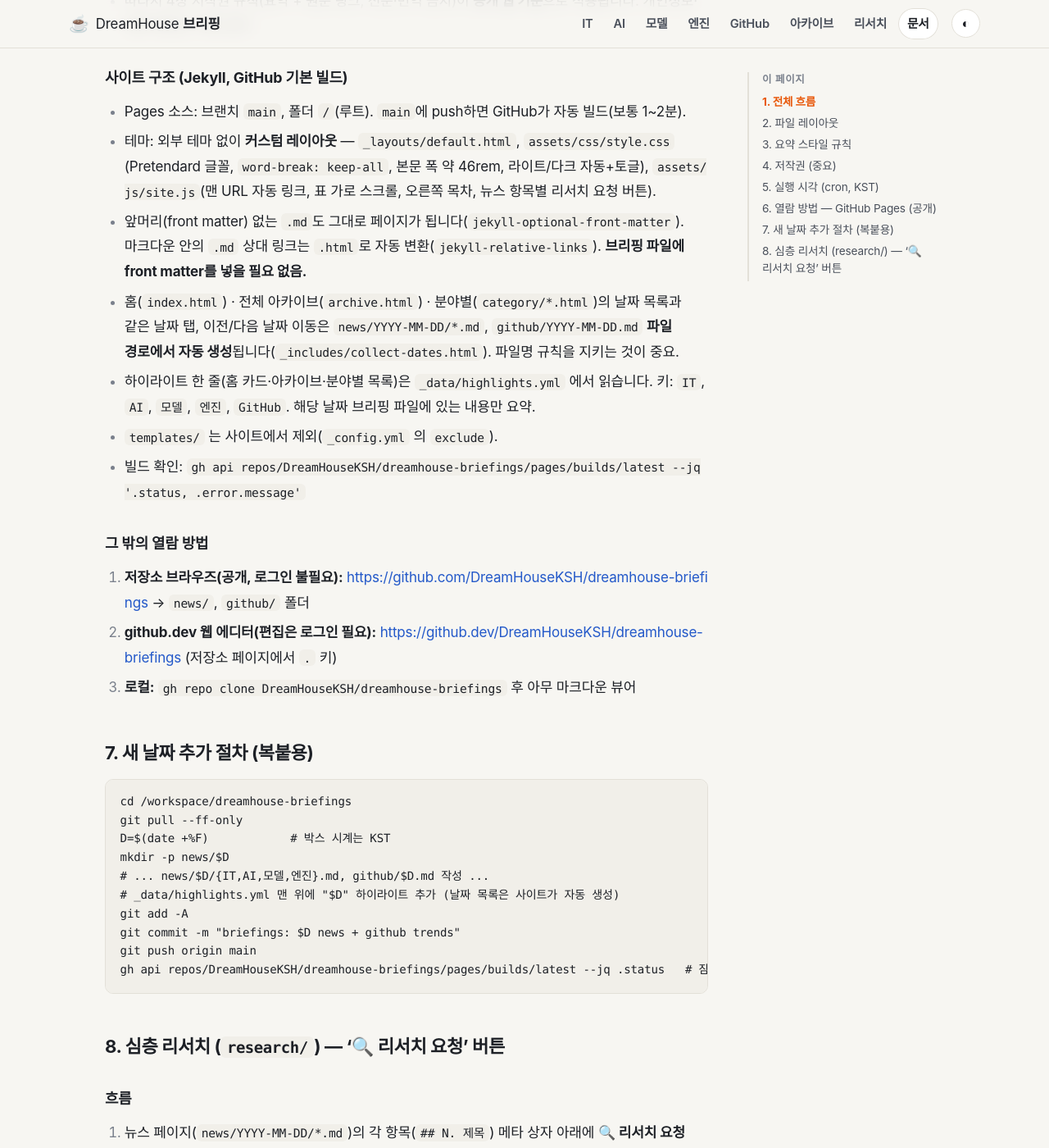
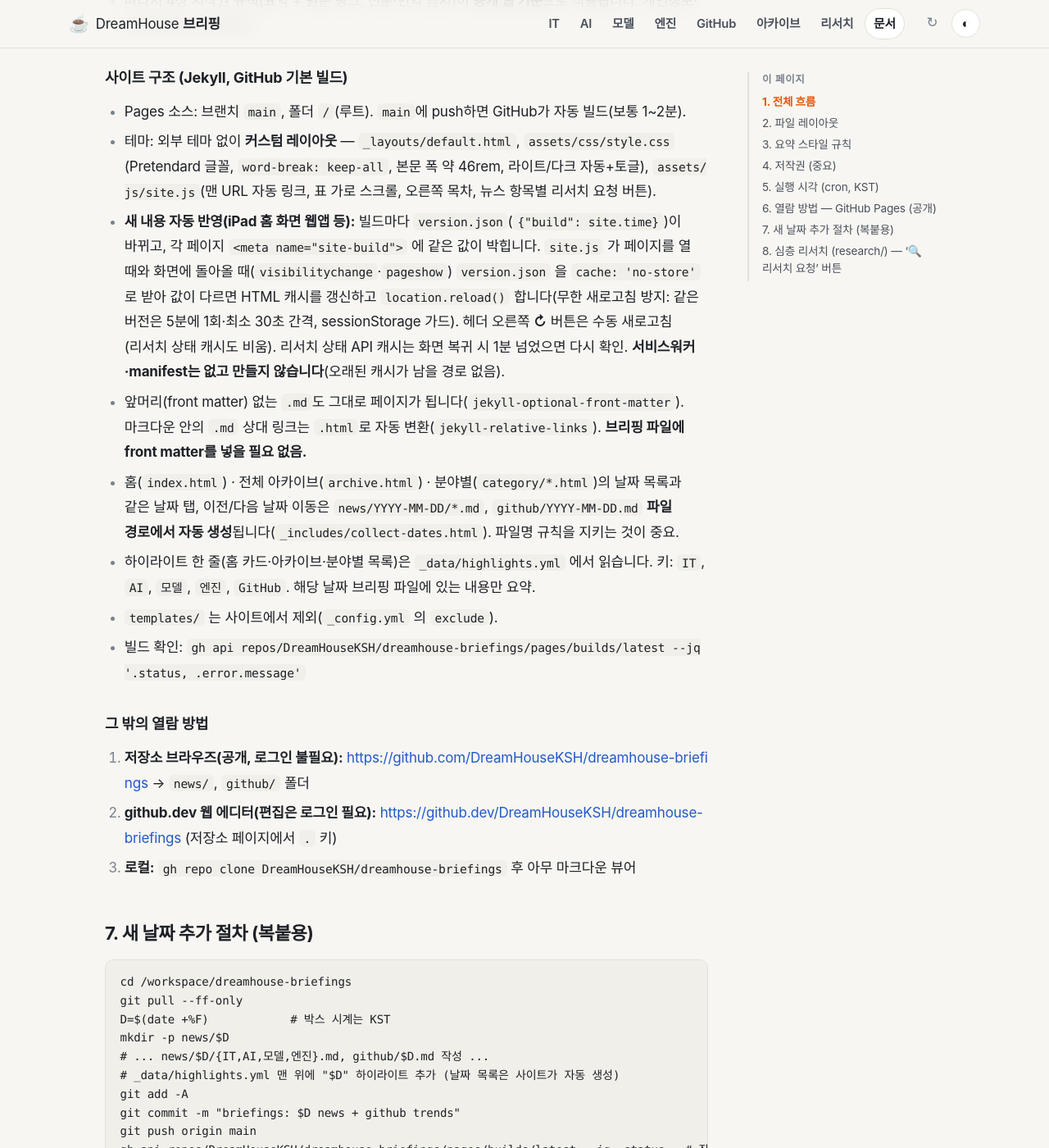
Before and after one commit to DreamHouseKSH/dreamhouse-briefings, a Jekyll site: the page built from docs/WORKFLOW.md, in a window 1280 px wide and 1400 px high, scrolled down 4983 px. Shown: the whole window at 82% size. Built offline with Jekyll 4.4.1, drawn with Linux system fonts in a browser that asks for light colours; some web fonts are replaced; our own code applies the rules of GitHub Pages for plain Markdown files.

Commit message:
feat: 새 빌드 자동 반영(version.json + 화면 복귀 시 확인), 헤더 ↻ 새로고침, 리서치 상태 복귀 시 재확인 + 문서

```diff
--- a/_layouts/default.html
+++ b/_layouts/default.html
@@ -7,6 +7,8 @@
   <title>{% if page_title != site.title %}{{ page_title | strip_html }} · {% endif %}{{ site.title }}</title>
   <meta name="description" content="{{ page.description | default: site.description }}">
   <meta name="color-scheme" content="light dark">
+  <meta name="site-build" content="{{ site.time | date: '%s' }}">
+  <meta name="site-version-url" content="{{ '/version.json' | relative_url }}">
   <script>
     (function () {
       try { var t = localStorage.getItem("theme"); if (t) document.documentElement.setAttribute("data-theme", t); } catch (e) {}
@@ -43,7 +45,10 @@
         <a class="nav-research{% if is_research %} active{% endif %}" href="{{ '/research/' | relative_url }}">리서치</a>
         <a class="nav-docs{% if is_doc %} active{% endif %}" href="{{ '/docs/' | relative_url }}">문서</a>
       </nav>
-      <button class="theme-toggle" type="button" aria-label="다크/라이트 모드 전환" title="다크/라이트 모드 전환">◐</button>
+      <div class="header-actions">
+        <button class="refresh-btn" type="button" aria-label="새로고침 (최신 내용 불러오기)" title="새로고침 (최신 내용 불러오기)">↻</button>
+        <button class="theme-toggle" type="button" aria-label="다크/라이트 모드 전환" title="다크/라이트 모드 전환">◐</button>
+      </div>
     </div>
   </header>
 
--- a/assets/css/style.css
+++ b/assets/css/style.css
@@ -115,6 +115,14 @@
   width: 2.2rem; height: 2.2rem; border-radius: 50%; cursor: pointer; font-size: 1rem; flex: none;
 }
 .theme-toggle:hover { background: var(--surface-2); }
+.header-actions { display: flex; align-items: center; gap: .35rem; flex: none; }
+.refresh-btn {
+  border: 1px solid transparent; background: transparent; color: var(--muted);
+  width: 2.2rem; height: 2.2rem; border-radius: 50%; cursor: pointer; font-size: 1.05rem; line-height: 1; flex: none;
+}
+.refresh-btn:hover, .refresh-btn:focus-visible { color: var(--text); background: var(--surface-2); border-color: var(--border); }
+.refresh-btn.is-spinning { animation: dh-spin .8s linear infinite; }
+@keyframes dh-spin { to { transform: rotate(360deg); } }
 
 /* ---------- briefing bar (같은 날짜 탭) ---------- */
 .brief-bar { border-bottom: 1px solid var(--border); background: var(--surface); }
@@ -362,10 +370,10 @@
   body { font-size: 16px; line-height: 1.75; }
   .header-inner { flex-wrap: wrap; padding-top: .45rem; padding-bottom: .45rem; gap: .25rem .5rem; }
   .main-nav { order: 3; width: 100%; margin-left: -.6rem; }
-  .theme-toggle { margin-left: auto; }
+  .header-actions { margin-left: auto; }
   .main { padding-top: 1.25rem; }
 }
 @media print {
-  .site-header, .brief-bar, .toc, .pager, .theme-toggle { display: none !important; }
+  .site-header, .brief-bar, .toc, .pager, .theme-toggle, .refresh-btn { display: none !important; }
   body { background: #fff; color: #000; }
 }
--- a/assets/js/site.js
+++ b/assets/js/site.js
@@ -11,6 +11,55 @@
       var next = cur === "dark" ? "light" : "dark";
       root.setAttribute("data-theme", next);
       try { localStorage.setItem("theme", next); } catch (e) {}
+    });
+  }
+
+
+  // 1-1) 새 빌드 자동 반영 (iPad 홈 화면 웹앱 등 standalone에서 오래된 화면이 남는 문제)
+  //   페이지의 <meta name="site-build"> 와 /version.json(no-store)을 비교해 다르면 다시 불러옴.
+  //   무한 새로고침 방지: 같은 목표 버전으로는 5분에 1회만 자동 새로고침 + 최소 30초 간격(sessionStorage 가드).
+  //   서비스워커 없음(만들지 않음) — HTTP 캐시만 갱신하면 됨. 규칙: docs/WORKFLOW.md 6장.
+  var buildMeta = document.querySelector('meta[name="site-build"]');
+  var verMeta = document.querySelector('meta[name="site-version-url"]');
+  var curBuild = buildMeta ? buildMeta.getAttribute("content") : "";
+  var verUrl = verMeta ? verMeta.getAttribute("content") : "";
+  var RK = "dh-reload-guard-v1", lastVerCheck = 0;
+  var hardReload = function () {
+    // HTML을 HTTP 캐시 무시하고 한 번 받아 캐시를 갱신한 뒤 reload (Pages HTML max-age=600 대응)
+    var go = function () { location.reload(); };
+    if (!window.fetch) return go();
+    fetch(location.href, { cache: "reload", credentials: "same-origin" }).then(go, go);
+  };
+  var checkVersion = function (force) {
+    if (!curBuild || !verUrl || !window.fetch) return;
+    var now = Date.now();
+    if (!force && now - lastVerCheck < 15000) return; // 너무 잦은 확인 방지
+    lastVerCheck = now;
+    fetch(verUrl + "?t=" + now, { cache: "no-store" })
+      .then(function (r) { if (!r.ok) throw new Error("HTTP " + r.status); return r.json(); })
+      .then(function (v) {
+        var nb = v && String(v.build || "");
+        if (!nb || nb === curBuild) return;
+        if (Number(nb) && Number(curBuild) && Number(nb) < Number(curBuild)) return; // CDN이 더 옛 버전을 준 경우 무시
+        var g = null;
+        try { g = JSON.parse(sessionStorage.getItem(RK) || "null"); } catch (e) {}
+        if (g && ((g.to === nb && Date.now() - g.t < 300000) || Date.now() - g.t < 30000)) return; // 같은 버전은 5분에 1회, 어떤 경우든 30초 간격 → 루프 방지
+        try { sessionStorage.setItem(RK, JSON.stringify({ to: nb, from: curBuild, t: Date.now() })); } catch (e) { return; } // 가드 저장 불가 시 자동 새로고침 안 함
+        hardReload();
+      })
+      .catch(function () { /* 오프라인 등: 조용히 무시 */ });
+  };
+  checkVersion(true);
+  document.addEventListener("visibilitychange", function () { if (document.visibilityState === "visible") checkVersion(false); });
+  window.addEventListener("pageshow", function (e) { if (e.persisted) checkVersion(true); });
+
+  // 1-2) 헤더 ↻ 새로고침 버튼 (수동, 항상 표시)
+  var rbtn = document.querySelector(".refresh-btn");
+  if (rbtn) {
+    rbtn.addEventListener("click", function () {
+      rbtn.classList.add("is-spinning");
+      try { sessionStorage.removeItem("dh-research-open-v1"); } catch (e) {}
+      hardReload();
     });
   }
 
@@ -149,7 +198,8 @@
         btn.textContent = "🔍 리서치 요청";
         btn.title = "이 기사 심층 리서치 요청 (GitHub 이슈 작성 화면이 새 탭으로 열립니다)";
         btn.setAttribute("data-state", "request");
-        items.push({ btn: btn, src: normUrl(src), page: normPage(anchorUrl), title: title.replace(/\s+/g, " ").trim() });
+        items.push({ btn: btn, src: normUrl(src), page: normPage(anchorUrl), title: title.replace(/\s+/g, " ").trim(),
+                     orig: { href: btn.href, text: btn.textContent, title: btn.title } });
       }
       var li2 = document.createElement("li");
       li2.className = "research-req";
@@ -166,8 +216,13 @@
 
     // 진행 중 표시: 열린 research 이슈 조회(비인증 60회/시간 → sessionStorage 5분 캐시, 실패 시 조용히 기본 버튼 유지)
     var markInProgress = function (issues) {
-      if (!issues || !issues.length) return;
+      issues = issues || [];
       items.forEach(function (it) {
+        if (it.btn.getAttribute("data-state") === "progress") { // 다시 확인할 때를 위해 기본 상태로 되돌린 뒤 판정
+          it.btn.classList.remove("is-progress");
+          it.btn.href = it.orig.href; it.btn.textContent = it.orig.text; it.btn.title = it.orig.title;
+          it.btn.setAttribute("data-state", "request");
+        }
         for (var i = 0; i < issues.length; i++) {
           var is = issues[i];
           var hit = (it.src && is.srcs.indexOf(it.src) !== -1) ||
@@ -202,26 +257,31 @@
       });
       return out;
     };
-    if (items.length && window.fetch) {
-      var CK = "dh-research-open-v1", TTL = 5 * 60 * 1000, cached = null;
+    var CK = "dh-research-open-v1", TTL = 5 * 60 * 1000, REVISIT = 60 * 1000, inflight = false;
+    var loadResearch = function (maxAge) {
+      if (!items.length || !window.fetch || inflight) return;
+      var cached = null;
       try {
         var c = JSON.parse(sessionStorage.getItem(CK) || "null");
-        if (c && c.t && Date.now() - c.t < TTL && Array.isArray(c.d)) cached = c.d;
+        if (c && c.t && Date.now() - c.t < maxAge && Array.isArray(c.d)) cached = c.d;
       } catch (e) {}
-      if (cached) {
-        markInProgress(cached);
-      } else {
+      if (cached) { markInProgress(cached); return; }
+      inflight = true;
       fetch("https://api.github.com/repos/" + REPO + "/issues?labels=research&state=open&per_page=50",
-              { headers: { "Accept": "application/vnd.github+json" } })
+            { headers: { "Accept": "application/vnd.github+json" }, cache: "no-store" })
         .then(function (r) { if (!r.ok) throw new Error("HTTP " + r.status); return r.json(); })
         .then(function (j) {
           var d = parseIssues(j);
           try { sessionStorage.setItem(CK, JSON.stringify({ t: Date.now(), d: d })); } catch (e) {}
           markInProgress(d);
         })
-          .catch(function () { /* 조용히 기본 버튼 유지 */ });
-      }
-    }
+        .catch(function () { /* 조용히 현재 버튼 유지 */ })
+        .then(function () { inflight = false; });
+    };
+    loadResearch(TTL);
+    // 화면에 돌아올 때(앱 전환·탭 복귀·bfcache 복원) 캐시가 1분 넘었으면 다시 확인
+    document.addEventListener("visibilitychange", function () { if (document.visibilityState === "visible") loadResearch(REVISIT); });
+    window.addEventListener("pageshow", function (e) { if (e.persisted) loadResearch(REVISIT); });
   }
 
   // 5) 오른쪽 목차(h2) + 현재 위치 강조
--- a/docs/WORKFLOW.md
+++ b/docs/WORKFLOW.md
@@ -123,6 +123,7 @@
 
 - Pages 소스: 브랜치 `main`, 폴더 `/`(루트). `main`에 push하면 GitHub가 자동 빌드(보통 1~2분).
 - 테마: 외부 테마 없이 **커스텀 레이아웃** — `_layouts/default.html`, `assets/css/style.css`(Pretendard 글꼴, `word-break: keep-all`, 본문 폭 약 46rem, 라이트/다크 자동+토글), `assets/js/site.js`(맨 URL 자동 링크, 표 가로 스크롤, 오른쪽 목차, 뉴스 항목별 리서치 요청 버튼).
+- **새 내용 자동 반영(iPad 홈 화면 웹앱 등):** 빌드마다 `version.json`(`{"build": site.time}`)이 바뀌고, 각 페이지 `<meta name="site-build">` 에 같은 값이 박힙니다. `site.js` 가 페이지를 열 때와 화면에 돌아올 때(`visibilitychange`·`pageshow`) `version.json` 을 `cache: 'no-store'` 로 받아 값이 다르면 HTML 캐시를 갱신하고 `location.reload()` 합니다(무한 새로고침 방지: 같은 버전은 5분에 1회·최소 30초 간격, sessionStorage 가드). 헤더 오른쪽 **↻** 버튼은 수동 새로고침(리서치 상태 캐시도 비움). 리서치 상태 API 캐시는 화면 복귀 시 1분 넘었으면 다시 확인. **서비스워커·manifest는 없고 만들지 않습니다**(오래된 캐시가 남을 경로 없음).
 - 앞머리(front matter) 없는 `.md`도 그대로 페이지가 됩니다(`jekyll-optional-front-matter`). 마크다운 안의 `.md` 상대 링크는 `.html`로 자동 변환(`jekyll-relative-links`). **브리핑 파일에 front matter를 넣을 필요 없음.**
 - 홈(`index.html`) · 전체 아카이브(`archive.html`) · 분야별(`category/*.html`)의 날짜 목록과 같은 날짜 탭, 이전/다음 날짜 이동은 `news/YYYY-MM-DD/*.md`, `github/YYYY-MM-DD.md` **파일 경로에서 자동 생성**됩니다(`_includes/collect-dates.html`). 파일명 규칙을 지키는 것이 중요.
 - 하이라이트 한 줄(홈 카드·아카이브·분야별 목록)은 `_data/highlights.yml` 에서 읽습니다. 키: `IT`, `AI`, `모델`, `엔진`, `GitHub`. 해당 날짜 브리핑 파일에 있는 내용만 요약.
--- /dev/null
+++ b/version.json
@@ -0,0 +1,6 @@
+---
+layout: null
+permalink: /version.json
+sitemap: false
+---
+{"build":"{{ site.time | date: '%s' }}","time":"{{ site.time | date_to_xmlschema }}"}
```
Also changed, not shown: AGENTS.md (+1 -0 lines). Lines whose indentation alone changed are shown as unchanged.
